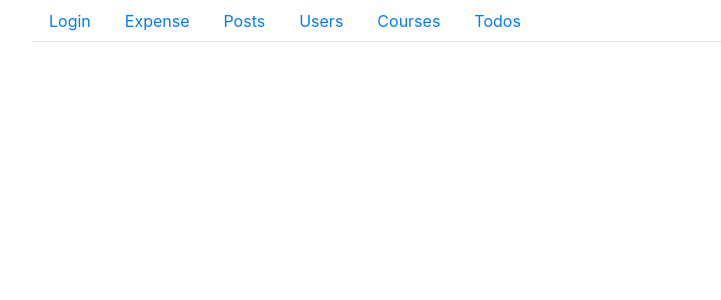
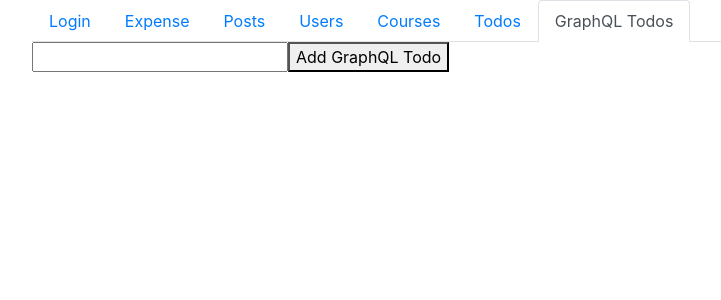
Before and after one commit to synergy2411/brillio-react-apr22, a React (Create React App) app in the folder first-app/: page /graphql-todo in a window 1280 px wide. Shown: the top 300 px of the page, without its empty margins (53-774 px from the left). Built offline with nearby package versions, Linux system fonts and the light colour scheme.

Commit message:
graphql todo

```diff
--- a/first-app/src/App.tsx
+++ b/first-app/src/App.tsx
@@ -1,6 +1,7 @@
 import { ApolloClient, ApolloProvider, InMemoryCache } from '@apollo/client';
 import { Fragment, lazy, Suspense } from 'react';
 import { Redirect, Route, Switch } from 'react-router-dom';
+import GraphQLTodo from './Components/GraphQLTodo/GraphQLTodo';
 import Header from './Components/Header/Header';
 import Login from './Components/Login/Login';
 
@@ -25,6 +26,7 @@ function App() {
       </div>
 
       <div className="container">
+        <ApolloProvider client={client}>
           <Suspense fallback={<p>Loading...</p>}>
             <Switch>
               <Route path="/" exact>
@@ -40,9 +42,7 @@ function App() {
                 <Expenses />
               </Route>
               <Route path="/users">
-              <ApolloProvider client={client}>
                 <Users />
-              </ApolloProvider>
               </Route>
               <Route path="/courses/:course/:duration">
                 <Course />
@@ -56,8 +56,12 @@ function App() {
               <Route path="/todos">
                 <Todos />
               </Route>
+              <Route path="/graphql-todo">
+                <GraphQLTodo />
+              </Route>
             </Switch>
           </Suspense>
+        </ApolloProvider>
       </div>
     </Fragment>
   );
--- /dev/null
+++ b/first-app/src/Components/GraphQLTodo/GraphQLTodo.tsx
@@ -0,0 +1,33 @@
+import { gql, useMutation } from "@apollo/client";
+import { useState } from "react";
+
+const CREATE_TODO_MUTATION = gql`
+mutation createTodo($todo : String!) {
+  createTodo(data:{label:$todo}){
+    id label completed
+  }
+}
+`
+
+const GraphQLTodo = () => {
+    const [callbackMutation] = useMutation(CREATE_TODO_MUTATION)
+
+    const [todo, setTodo] = useState<string>('')
+
+    const addTodoHandler = () => {
+        callbackMutation({
+            variables: {
+                todo
+            }
+        }).then(response => console.log("RESPONSE -> ", response))
+    }
+    return (
+        <div>
+            <input type="text" name="item" value={todo} onChange={e => setTodo(e.target.value)} />
+            <button onClick={addTodoHandler}>Add GraphQL Todo</button>
+
+        </div>
+    )
+}
+
+export default GraphQLTodo;
--- a/first-app/src/Components/Header/Header.tsx
+++ b/first-app/src/Components/Header/Header.tsx
@@ -24,6 +24,9 @@ const Header = () => {
                     <li className='nav-item'>
                         <NavLink activeClassName='active' to="/todos" className='nav-link'>Todos</NavLink>
                     </li>
+                    <li className='nav-item'>
+                        <NavLink activeClassName='active' to="/graphql-todo" className='nav-link'>GraphQL Todos</NavLink>
+                    </li>
                 </ul>
             </nav>
         </header>
```
Also changed, not shown: 1 other file (tests, documents, lock files or other folders). Lines whose indentation alone changed are shown as unchanged.
